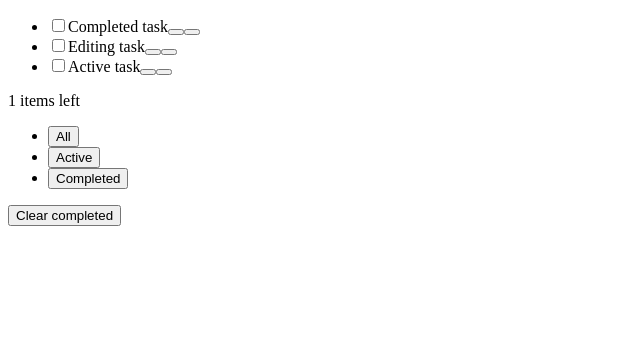
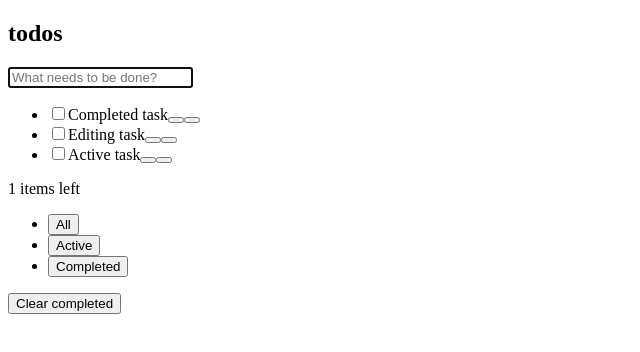
Before and after one commit to ninelamericanel/todoWithTS, a React (Create React App) app: page / in a window 1280 px wide. Shown: the top 352 px of the page, without its empty margins (0-640 px from the left). Built offline with nearby package versions, Linux system fonts and the light colour scheme.

Commit message:
created structure of newTaskForm component

```diff
--- a/src/components/newTaskForm/newTaskForm.tsx
+++ b/src/components/newTaskForm/newTaskForm.tsx
@@ -2,5 +2,10 @@ import React from "react";
 import './style.css';
 
 export const NewTaskForm: React.FC = () => {
-    return <div></div>
+    return (
+        <header className="header">
+            <h1>todos</h1>
+            <input className="new-todo" placeholder="What needs to be done?" autoFocus></input>
+        </header>
+    )
 }
```
